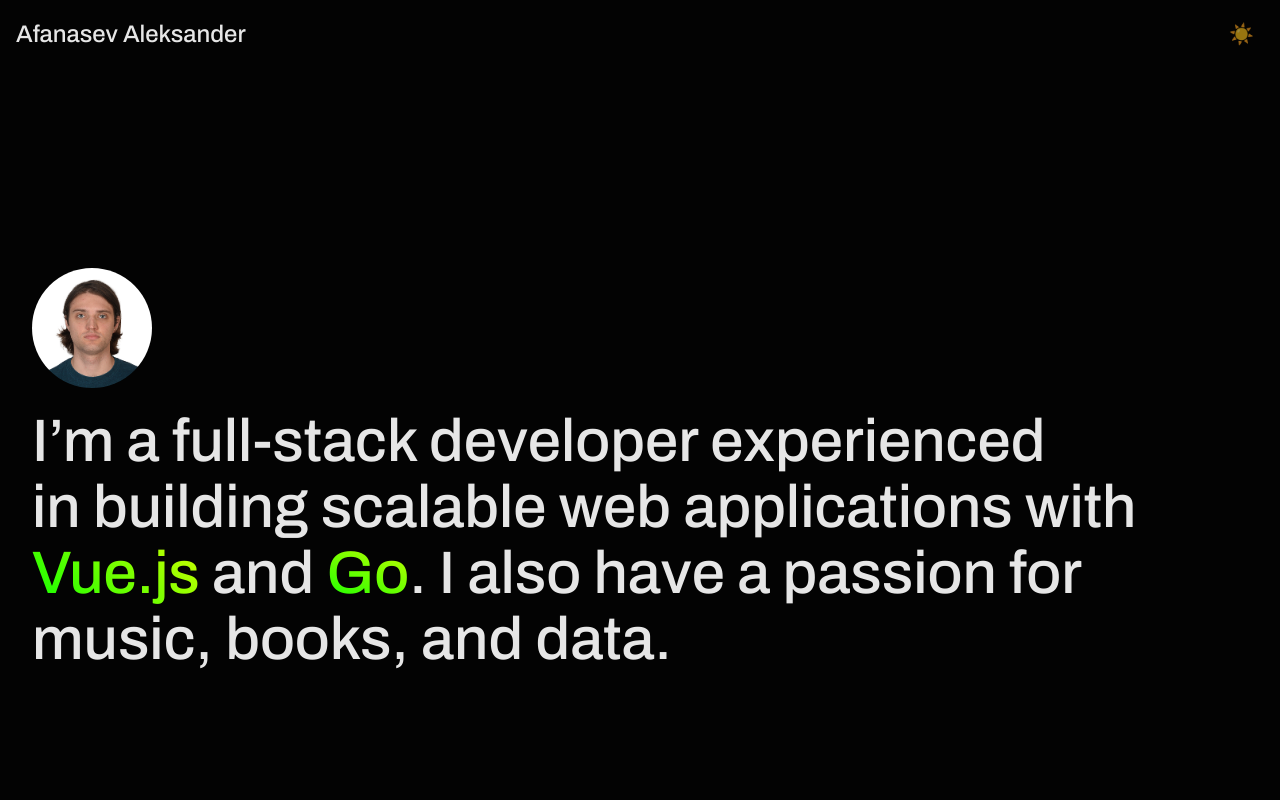
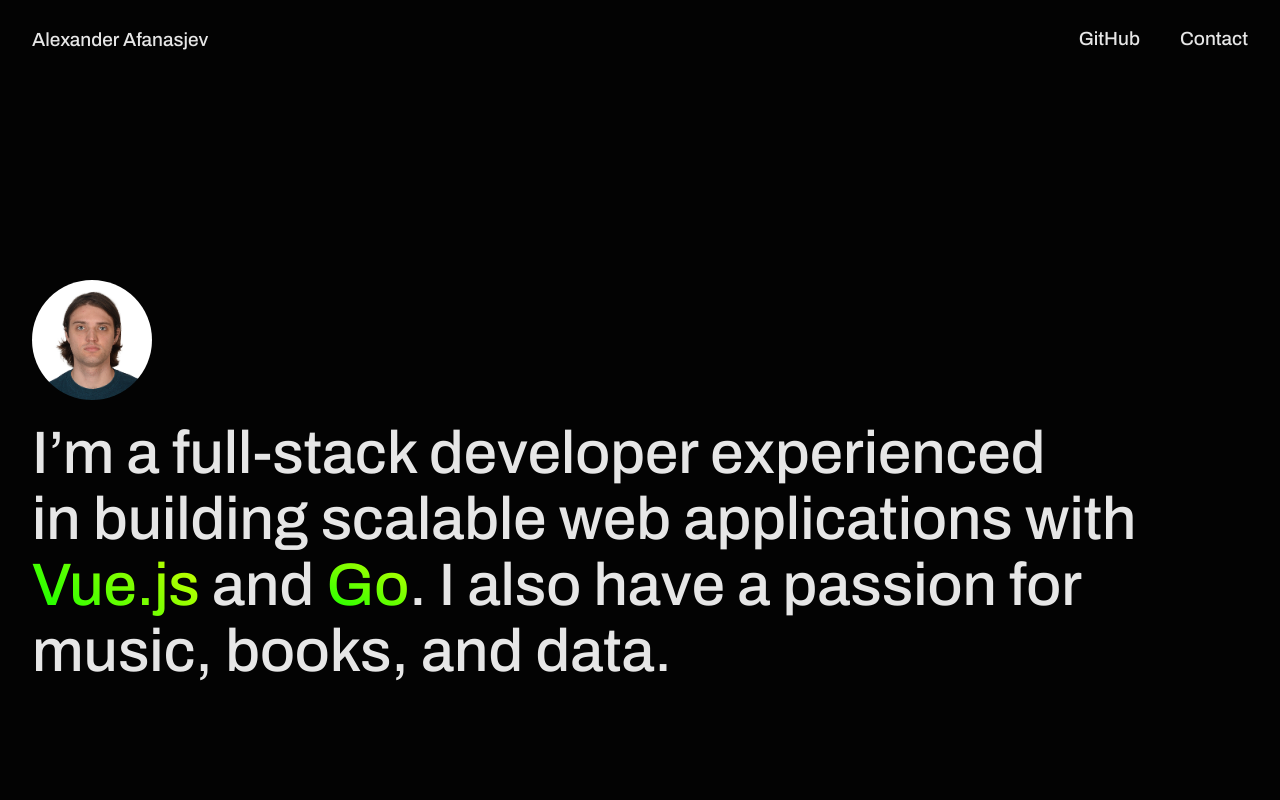
Before and after one commit to myself-organ/myself-frontend, a Vue app: page / in a window 1280 px wide. Shown: the top 800 px of the page. Built offline with nearby package versions, Linux system fonts and the light colour scheme.

Commit message:
feat: update TheHeader component; modify logo link text, enhance menu structure, and improve styling for better usability

```diff
--- a/src/layouts/TheHeader.vue
+++ b/src/layouts/TheHeader.vue
@@ -1,36 +1,38 @@
 <template>
   <header class="header">
-    <a class="logo-btn" href="/">
-      <span>Afanasev Aleksander</span>
+    <a class="menu__link" href="/">
+      <span>Alexander Afanasjev</span>
     </a>
     <nav class="menu">
-      <!-- <ul class="menu-list">
-        <li class="menu__item"><a href="/" class="menu__link menu__link--active">Home</a></li>
-        <li class="menu__item"><a href="/" class="menu__link">CV</a></li>
-        <li class="menu__item">
-          <a href="/" class="menu__link">Contact</a>
-        </li>
-      </ul> -->
       <ul class="menu-list">
         <li class="menu__item">
-          <button @click="toggleTheme" class="theme-toggle">
-            {{ currentTheme === 'light' ? '🌙' : '☀️' }}
-          </button>
+          <a
+            href="https://github.com/SubwaySerfer"
+            class="menu__link"
+            target="_blank"
+            rel="noopener noreferrer"
+          >
+            GitHub</a
+          >
+        </li>
+        <li class="menu__item">
+          <router-link to="/" class="menu__link" style="cursor: no-drop"
+            >Contact</router-link
+          >
         </li>
       </ul>
     </nav>
   </header>
 </template>
 
-<script setup>
-</script>
+<script setup></script>
 
 <style scoped>
 .header {
   display: flex;
   justify-content: space-between;
   align-items: center;
-  padding: 1rem;
+  padding: 1.75rem 2rem;
 }
 
 .menu-list {
@@ -42,46 +44,10 @@
 }
 
 .menu__link {
+  font-weight: 500;
+  font-size: 1.19rem;
+  line-height: 120%;
   color: var(--color-white-light);
-  border-radius: 2px;
-  padding: 0.15em 0.5em;
-  text-decoration: underline;
-  transition: opacity 0.3s;
-  font-size: 1.25rem;
-  line-height: 1.5;
-  opacity: 0.6;
-  border-radius: 2px;
-  &:hover {
-    opacity: 1;
-  }
-}
-.menu__link--active {
-  opacity: 1;
-  /* background: var(--color-primary); */
-}
-
-.logo-btn {
-  background: transparent;
   cursor: pointer;
-  transition: opacity 0.3s;
-  color: var(--color-white-light);
-  font-size: 1.5rem;
-  line-height: 1.5;
-  &:hover {
-    opacity: 0.6;
-  }
-}
-.theme-toggle {
-  background: transparent;
-  border: none;
-  cursor: pointer;
-  font-size: 1.25rem;
-  padding: 0.15em 0.5em;
-  border-radius: 2px;
-  transition: opacity 0.3s;
-  opacity: 0.6;
-  &:hover {
-    opacity: 1;
-  }
 }
 </style>
```
